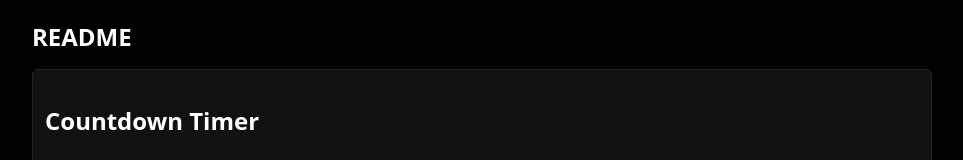
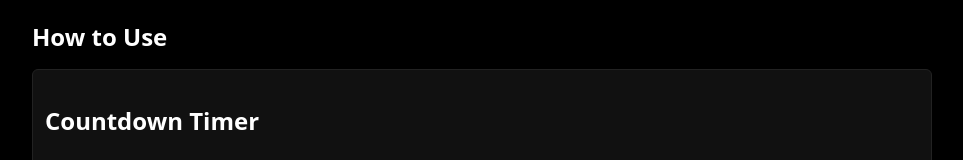
Before and after one commit to gavinwmartin/simple-countdown-timer, a plain HTML site: page help.html in a window 1280 px wide. Shown: the top 160 px of the page, without its empty margins (158-1121 px from the left). Drawn offline with nearby package versions, Linux system fonts and the light colour scheme.

Commit message:
Changed README to How to Use

```diff
--- a/help.html
+++ b/help.html
@@ -121,7 +121,7 @@
 <body>
 
   <div class="container">
-    <h1>README</h1>
+    <h1>How to Use</h1>
 
     <div id="readme" class="section">Loading README...</div>
     <div class="footer">
```
